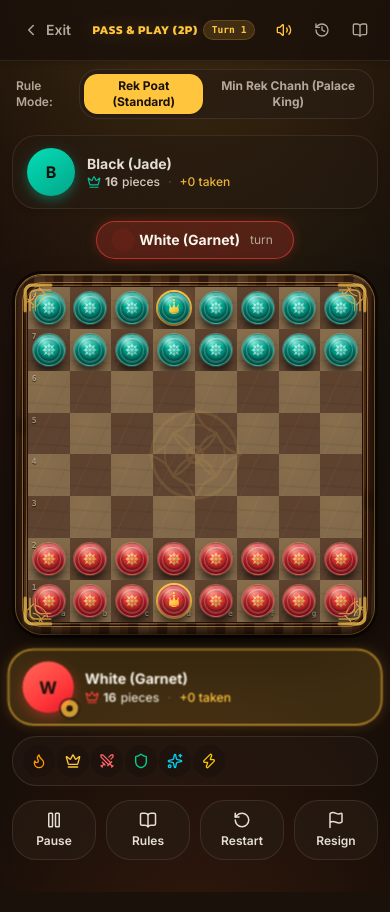
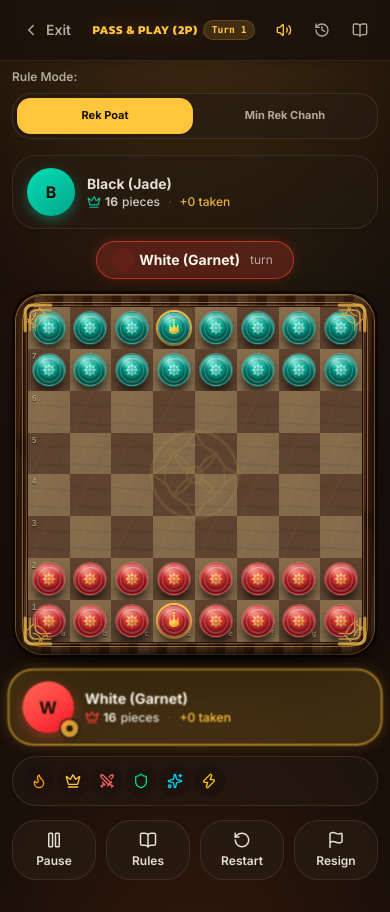
Before and after one commit to machxanht/Rek-Khmer-Chess, a Next.js app: page /play/local in a window 390 px wide. Built offline with nearby package versions, Linux system fonts and the light colour scheme.

Commit message:
fix: make local mode controls mobile friendly

```diff
--- a/app/play/local/page.tsx
+++ b/app/play/local/page.tsx
@@ -16,28 +16,29 @@ export default function LocalGamePage() {
   }
 
   const banner = (
-    <div className="mx-auto flex w-full max-w-lg items-center justify-between gap-2 px-4 py-2 text-xs font-semibold">
+    <div className="mx-auto flex w-full max-w-lg flex-col gap-2 px-3 py-2 text-xs font-semibold sm:flex-row sm:items-center sm:justify-between sm:px-4">
       <span className="text-muted-foreground">Rule Mode:</span>
-      <div className="flex items-center gap-1 rounded-xl bg-card/80 p-1 border border-border/80">
+      <div className="grid grid-cols-2 gap-1 rounded-xl bg-card/80 p-1 border border-border/80">
         <button
           onClick={() => handleModeChange('REK_POAT')}
-          className={`rounded-lg px-3 py-1 text-xs font-bold transition-all ${
+          className={`min-h-9 rounded-lg px-2 py-1 text-[11px] font-bold leading-tight transition-all sm:px-3 sm:text-xs ${
             gameMode === 'REK_POAT'
               ? 'bg-gold text-background shadow-sm'
               : 'text-muted-foreground hover:text-foreground'
           }`}
         >
-          Rek Poat (Standard)
+          Rek Poat
+          <span className="hidden sm:inline"> (Standard)</span>
         </button>
         <button
           onClick={() => handleModeChange('MIN_REK_CHANH')}
-          className={`rounded-lg px-3 py-1 text-xs font-bold transition-all ${
+          className={`min-h-9 rounded-lg px-2 py-1 text-[11px] font-bold leading-tight transition-all sm:px-3 sm:text-xs ${
             gameMode === 'MIN_REK_CHANH'
               ? 'bg-gold text-background shadow-sm'
               : 'text-muted-foreground hover:text-foreground'
           }`}
         >
-          Min Rek Chanh (Palace King)
+          Min Rek Chanh
         </button>
       </div>
     </div>
```
